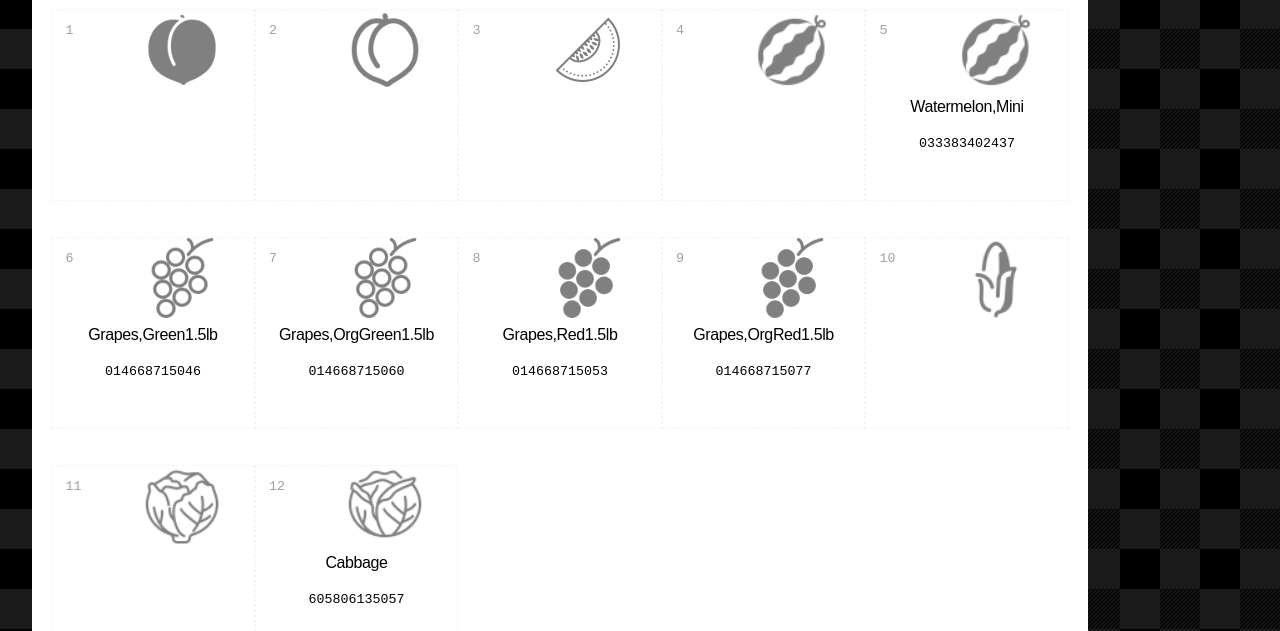
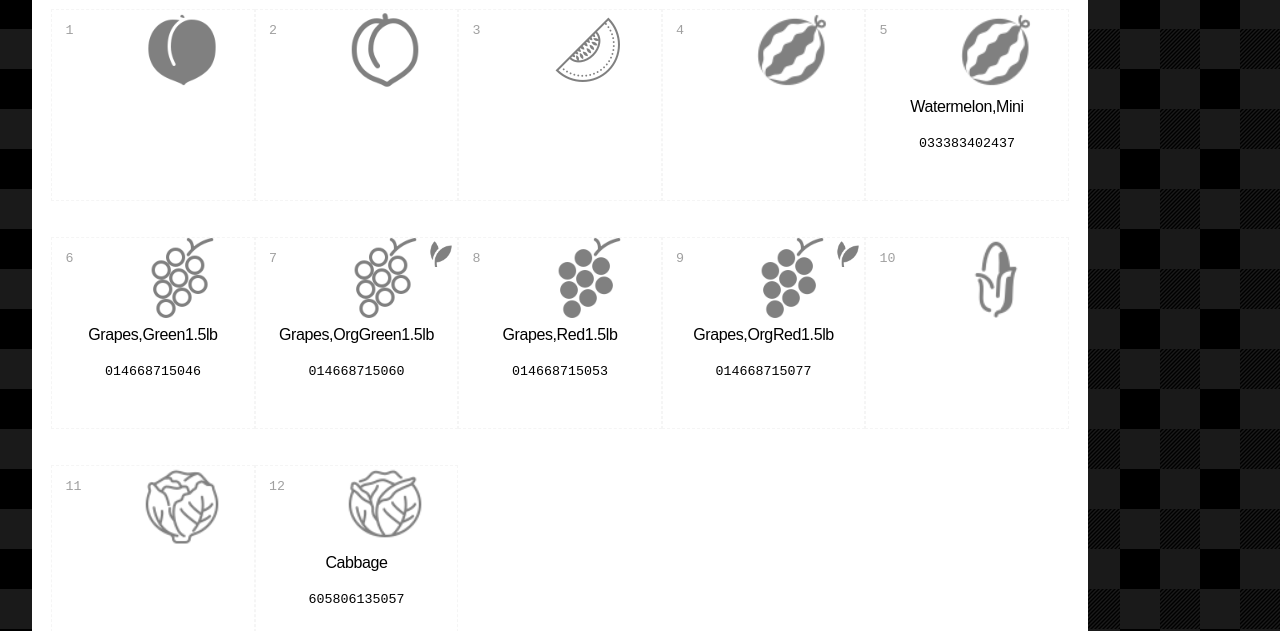
Before and after one commit to turtlemay-target/T1058-Cheatsheet, a website with bundled scripts: page www/index.html in a window 1280 px wide. Shown: the part 1731-2362 px from the top of the page. Built offline with nearby package versions, Linux system fonts and the light colour scheme; a small style sheet from the web is missing.

Commit message:
Added secondary icon for organic.

```diff
--- a/www/components/x-barcode-item.js
+++ b/www/components/x-barcode-item.js
@@ -9,6 +9,7 @@ customElements.define("x-barcode-item", class extends HTMLElement {
 		const name = this.getAttribute("name");
 		const value = this.getAttribute("value");
 		const iconUrl = this.getAttribute("icon");
+		const badgeIconUrl = this.getAttribute("badge-icon");
 
 		const f = document.importNode(template.content, true);
 
@@ -19,10 +20,14 @@ customElements.define("x-barcode-item", class extends HTMLElement {
 		/** @type {HTMLElement | null} */
 		const bgEl = f.querySelector('[data-id="icon"]');
 
+		/** @type {HTMLElement | null} */
+		const badgeIconEl = f.querySelector('[data-id="badge-icon"]');
+
 		if (nameEl) nameEl.textContent = name;
 		if (valueEl) valueEl.textContent = value;
 		if (canvasEl && value) renderBarcode(canvasEl, value);
 		if (bgEl) bgEl.style.backgroundImage = `url("${iconUrl}")`;
+		if (badgeIconEl) badgeIconEl.style.backgroundImage = `url("${badgeIconUrl}")`;
 
 		this.replaceWith(f);
 	}
--- a/www/index.css
+++ b/www/index.css
@@ -70,6 +70,7 @@ x-page, .pageRoot {
 
 .storeItem__li {
 	--icon-size: 5em;
+	--badge-icon-size: 2em;
 	position: relative;
 	border: 1px dashed #f5f5f5;
 	overflow: hidden;
@@ -89,6 +90,22 @@ x-page, .pageRoot {
 .storeItem__ordinal::after {
 	counter-increment: item-numbers;
 	content: counter(item-numbers);
+}
+
+.storeItem__badgeIconContainer {
+	position: relative;
+}
+
+.storeItem__badgeIcon {
+	position: absolute;
+	right: 0;
+	top: 0;
+	width: var(--badge-icon-size);
+	height: var(--badge-icon-size);
+	background-repeat: no-repeat;
+	background-position: center;
+	background-size: contain;
+	filter: opacity(0.5);
 }
 
 .qrItem {
--- a/www/index.html
+++ b/www/index.html
@@ -62,9 +62,9 @@
 		<x-qr-item name="Watermelon, Seedless" value="4032" icon="./assets/watermelon.png"></x-qr-item>
 		<x-barcode-item name="Watermelon, Mini" value="033383402437" icon="./assets/watermelon.png"></x-barcode-item>
 		<x-barcode-item name="Grapes, Green 1.5lb" value="014668715046" icon="./assets/grapes-white.png"></x-barcode-item>
-		<x-barcode-item name="Grapes, Org Green 1.5lb" value="014668715060" icon="./assets/grapes-white.png"></x-barcode-item>
+		<x-barcode-item name="Grapes, Org Green 1.5lb" value="014668715060" icon="./assets/grapes-white.png" badge-icon="./assets/leaves.png"></x-barcode-item>
 		<x-barcode-item name="Grapes, Red 1.5lb" value="014668715053" icon="./assets/grapes-black.png"></x-barcode-item>
-		<x-barcode-item name="Grapes, Org Red 1.5lb" value="014668715077" icon="./assets/grapes-black.png"></x-barcode-item>
+		<x-barcode-item name="Grapes, Org Red 1.5lb" value="014668715077" icon="./assets/grapes-black.png" badge-icon="./assets/leaves.png"></x-barcode-item>
 		<x-qr-item name="Corn, Yellow" value="4078" icon="./assets/corn.png"></x-qr-item>
 		<x-qr-item name="Lettuce" value="4061" icon="./assets/lettuce.png"></x-qr-item>
 		<x-barcode-item name="Cabbage" value="605806135057" icon="./assets/cabbage.png"></x-barcode-item>
@@ -118,9 +118,10 @@
 </template>
 
 <template id="x-qr-item-template">
-	<li class="storeItem__li qrItem qrItem__bgContainer">
+	<li class="storeItem__li storeItem__badgeIconContainer qrItem qrItem__bgContainer">
 		<div class="storeItem__ordinal"></div>
 		<div class="qrItem__bg" data-id="icon"></div>
+		<div class="storeItem__badgeIcon" data-id="badge-icon"></div>
 		<div class="qrItem__fg qrItem__columnContainer">
 			<div>
 				<canvas></canvas>
@@ -134,9 +135,10 @@
 </template>
 
 <template id="x-barcode-item-template">
-	<li class="storeItem__li barcodeItem barcodeItem__iconContainer">
+	<li class="storeItem__li storeItem__badgeIconContainer barcodeItem barcodeItem__iconContainer">
 		<div class="storeItem__ordinal"></div>
 		<div class="barcodeItem__bg barcodeItem__icon" data-id="icon"></div>
+		<div class="storeItem__badgeIcon" data-id="badge-icon"></div>
 		<div class="barcodeItem__fg">
 			<div class="barcodeItem__barcodeContainer barcodeItem__labelContainer">
 				<canvas></canvas>
```
Also changed, not shown: www/assets/leaves.png (added).
